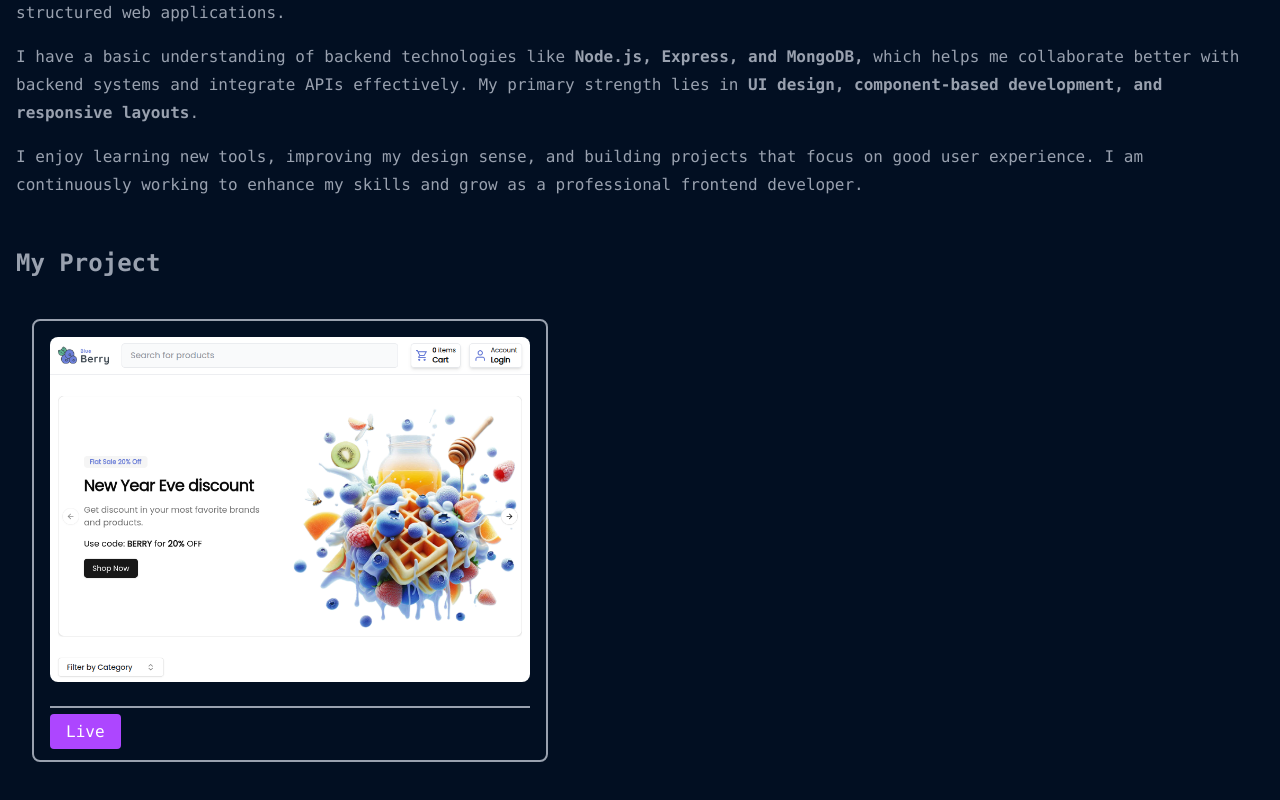
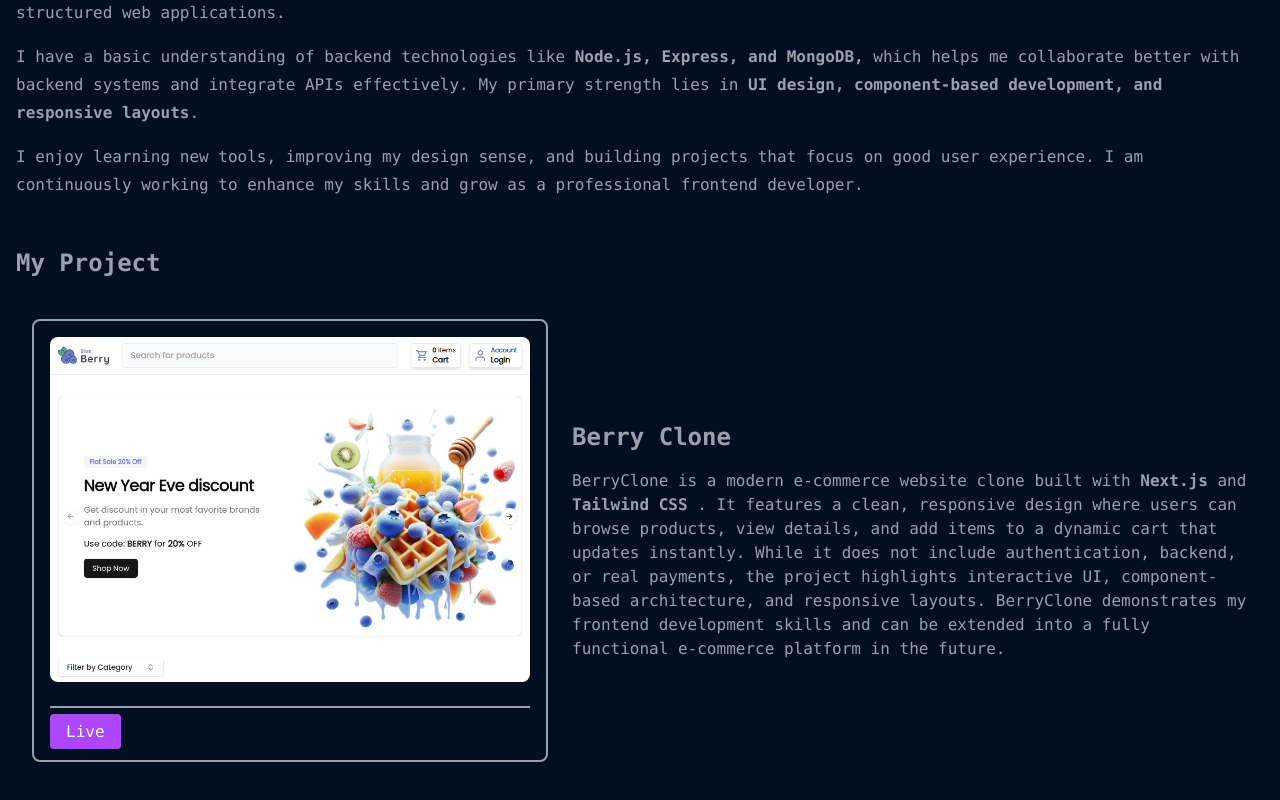
Before and after one commit to mahedizaman/mahedi-portfolio, a Next.js app: page / in a window 1280 px wide. Shown: the part 639-1439 px from the top of the page. Built offline with nearby package versions, Linux system fonts and the light colour scheme.

Commit message:
project section added

```diff
--- a/components/WebOne.jsx
+++ b/components/WebOne.jsx
@@ -8,7 +8,7 @@ import Image from "next/image";
 const WebOne = () => {
   return (
     <Container>
-      <div className="inline-block">
+      <div className="flex flex-col sm:flex-row items-center justify-between gap-6">
         <motion.div
           whileHover={{ scale: 1.05 }}
           className="inline-block border-2 rounded-lg p-4 "
@@ -25,15 +25,32 @@ const WebOne = () => {
 
           <div className="border-t-2 pt-3 mt-6">
             <Link
-              href="https://www.google.com/maps?q=Dhaka,Bangladesh"
+              href="https://berryclone.netlify.app/"
               target="_blank"
               rel="noopener noreferrer"
-              className="mt-4 px-4 py-2 rounded bg-purple-500 text-white cursor-pointer"
+              className=" px-4 py-2 rounded bg-purple-500 text-white cursor-pointer"
             >
               Live
             </Link>
           </div>
         </motion.div>
+        <div>
+          <h2 className="font-bold text-gray-400 text-xl sm:text-2xl sm:text-left mb-4">
+            Berry Clone
+          </h2>
+          <p>
+            BerryClone is a modern e-commerce website clone built with{" "}
+            <strong>Next.js </strong>
+            and <strong>Tailwind CSS</strong> . It features a clean, responsive
+            design where users can browse products, view details, and add items
+            to a dynamic cart that updates instantly. While it does not include
+            authentication, backend, or real payments, the project highlights
+            interactive UI, component-based architecture, and responsive
+            layouts. BerryClone demonstrates my frontend development skills and
+            can be extended into a fully functional e-commerce platform in the
+            future.
+          </p>
+        </div>
       </div>
     </Container>
   );
```
